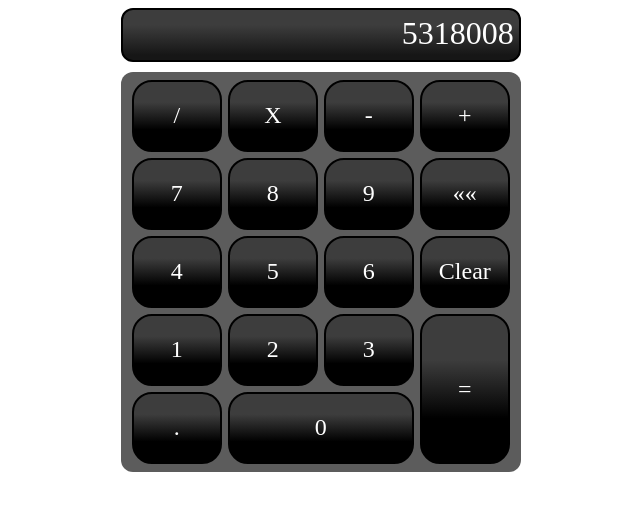
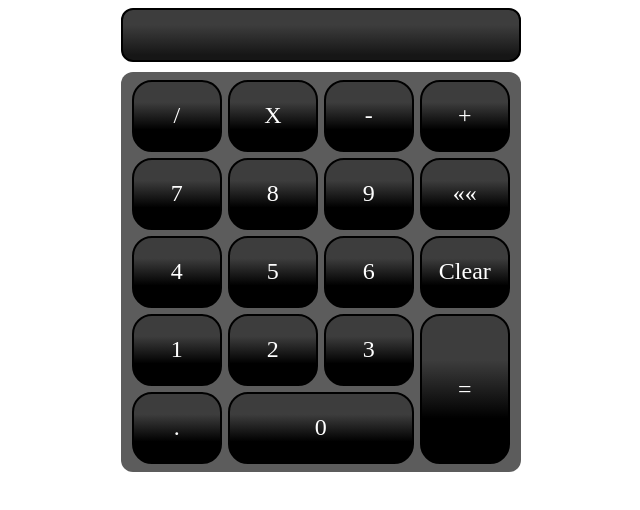
Before and after one commit to spaingel/calculadora, a plain HTML site: page index.html in a window 1280 px wide. Shown: the whole page, without its empty margins (298-938 px from the left). Drawn offline with Linux system fonts and the light colour scheme.

Commit message:
Ficheiro JS criado

```diff
--- a/index.html
+++ b/index.html
@@ -6,11 +6,12 @@
     <title>Page Title</title>
     <meta name="viewport" content="width=device-width, initial-scale=1">
     <link rel="stylesheet" href="style.css">
+    <script src="calcuscript.js"></script>
 </head>
 <body>
     <div id="container">
     <div id="screen">
-        <p class="dummy-numbers">5318008</p>
+        <p class="dummy-numbers"></p>
     </div>
     <div id="buttons">
         <div id="divide" class="button">/</div>
```
Also changed, not shown: calcuscript.js (added), 1 other file.
